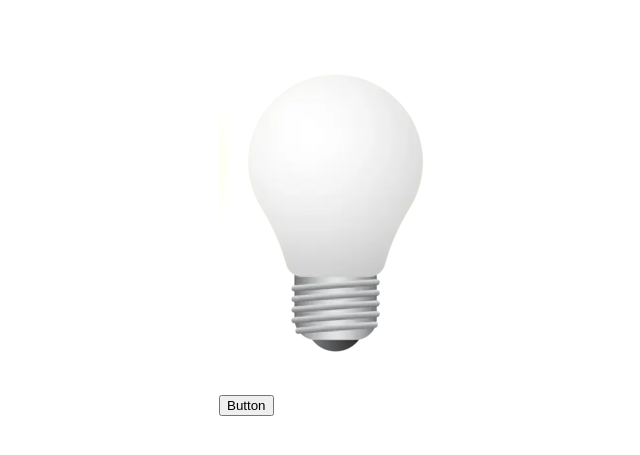
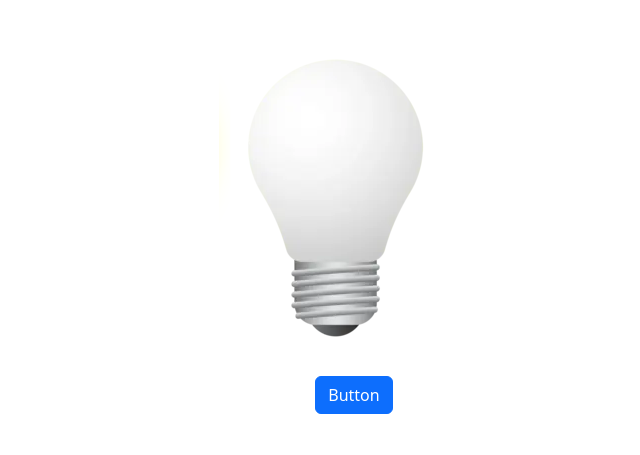
Before and after one commit to xhonatankonomi/js-dom-1, a plain HTML site: page index.html in a window 1280 px wide. Shown: the part 185-640 px from the top of the page, without its empty margins (286-926 px from the left). Drawn offline with nearby package versions, Linux system fonts and the light colour scheme.

Commit message:
feat: Add bootstrap and style lampadina class
Adds bootstrap cdn for styling and functionality.
Adds styling for the lampadina element.

```diff
--- a/assets/css/style.css
+++ b/assets/css/style.css
@@ -5,3 +5,9 @@
     width: 100%;
     min-height: 100vh;
 }
+
+.lampadina {
+    display: flex;
+    flex-direction: column;
+    align-items: center;
+}
--- a/index.html
+++ b/index.html
@@ -5,6 +5,7 @@
     <meta name="viewport" content="width=device-width, initial-scale=1.0">
     <title>Primi passi col DOM</title>
     <link rel="stylesheet" href="./assets/css/style.css">
+    <link href="https://cdn.jsdelivr.net/npm/bootstrap@5.3.8/dist/css/bootstrap.min.css" rel="stylesheet" integrity="sha384-sRIl4kxILFvY47J16cr9ZwB07vP4J8+LH7qKQnuqkuIAvNWLzeN8tE5YBujZqJLB" crossorigin="anonymous">
 </head>
 <body>
     <main>
@@ -12,19 +13,14 @@
             <div class="lampadina">
                 <img src="./assets/img/white_lamp.png" alt="white_lamp">
                 <div class="d-grid gap-2">
-                    <button
-                        type="button"
-                        name=""
-                        id=""
-                        class="btn btn-primary"
-                    >
+                    <button type="button" name="" id="" class="btn btn-primary">
                         Button
                     </button>
                 </div>
 
             </div>
         </div>
-
+        <script src="https://cdn.jsdelivr.net/npm/bootstrap@5.3.8/dist/js/bootstrap.bundle.min.js" integrity="sha384-FKyoEForCGlyvwx9Hj09JcYn3nv7wiPVlz7YYwJrWVcXK/BmnVDxM+D2scQbITxI" crossorigin="anonymous"></script>
     </main>
 </body>
 </html>
```
